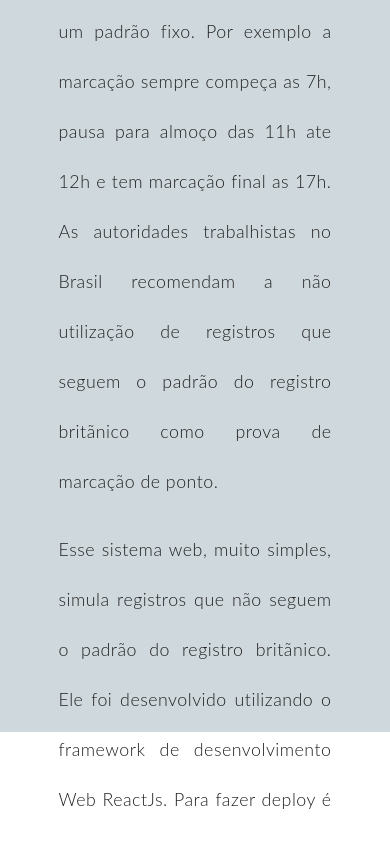
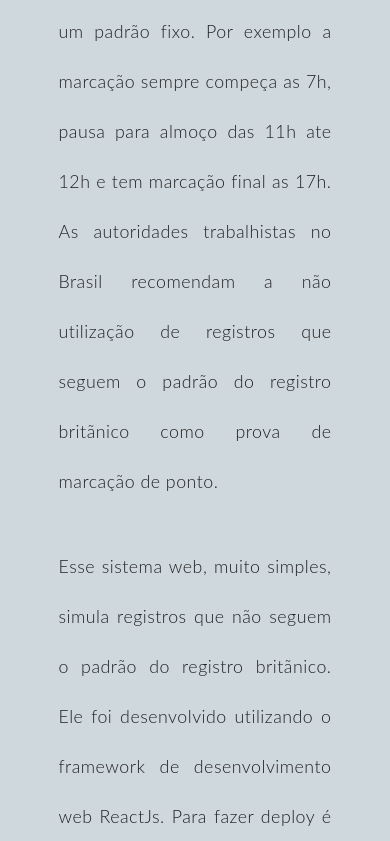
Before and after one commit to roj4s/non_british_register_generator, a React (Create React App) app: page / in a window 390 px wide. Shown: the part 1156-1997 px from the top of the page. Built offline with nearby package versions, Linux system fonts and the light colour scheme.

Commit message:
Fix: Layout breaks on mobile screens
Signed-off-by: Luis Miguel Rojas Aguilera <rojas@icomp.ufam.edu.br>

```diff
--- a/src/KnowMore/KnowMore.css
+++ b/src/KnowMore/KnowMore.css
@@ -2,21 +2,21 @@
   padding: 100px;
   padding-right: 15vw;
   padding-left: 15vw;
-  height: 100vh;
+  height: 100%;
   font-size: calc(10px + 2vmin);
   font-family: Lato, "Helvetica Neue", Helvetica, arial, sans-serif;
   text-align: justify;
   letter-spacing: 0.5px;
   line-height: 50px;
   font-weight: 300;
+  display: flex;
+  flex-direction: column;
+  justify-content: center;
+  align-items: center;
 }
 
 .GithubLogo{
-
- text-align: center;
  margin-top: 20vh;
- height: 50px;
-
 }
 
 .GithubLogoImg{
--- a/src/KnowMore/KnowMore.js
+++ b/src/KnowMore/KnowMore.js
@@ -20,8 +20,9 @@ class KnowMore extends Component {
       a não utilização de registros que seguem o padrão do registro britãnico como
       prova de marcação de ponto.</p>
       <p>Esse sistema web, muito simples, simula registros que não seguem o padrão
-      do registro britãnico. Ele foi desenvolvido utilizando o framework de desenvolvimento Web ReactJs. Para fazer deploy é utilizado
-      o Docker.</p><div className='GithubLogo'><a
+      do registro britãnico. Ele foi desenvolvido utilizando o framework de
+      desenvolvimento web ReactJs. Para fazer deploy é utilizado
+      o Docker.</p><div className="GithubLogo"><a
       href="https://github.com/roj4s/non_british_register_generator"><img
       className="GithubLogoImg" src='github-logo.png'
       /></a></div></div>
```
